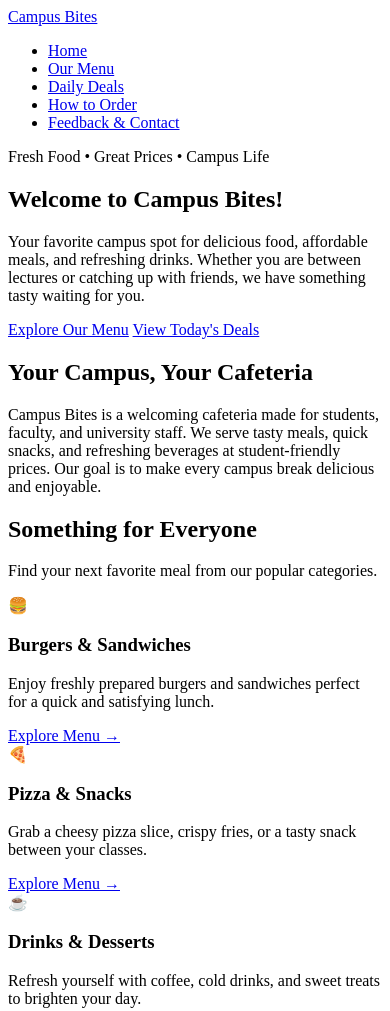
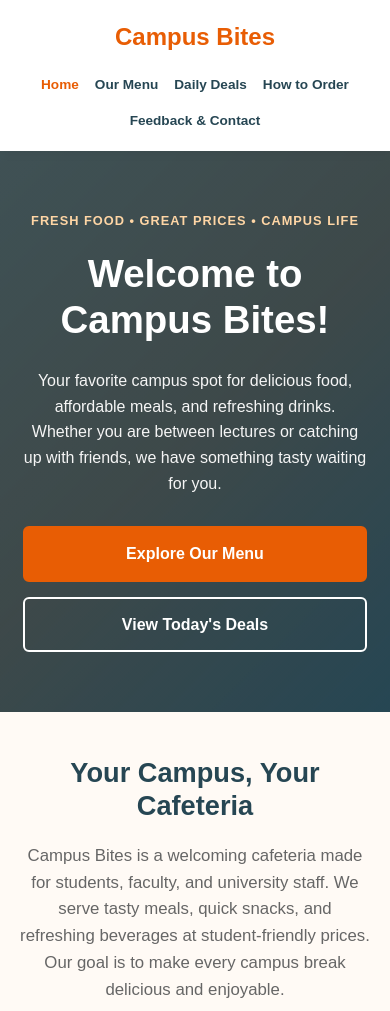
Before and after one commit to ahmedtahir0123/campus-cafeteria, a plain HTML site: page src/index.html in a window 390 px wide. Shown: the top 1011 px of the page. Drawn offline with Linux system fonts and the light colour scheme; files that its build step writes are made by us from their sources.

Commit message:
Updated the link tag in index.html and implmented style.css

```diff
--- a/src/index.html
+++ b/src/index.html
@@ -6,7 +6,7 @@
     <meta name="viewport" content="width=device-width, initial-scale=1.0">
     <meta name="description" content="Welcome to Campus Bites, your university cafeteria. Explore our menu, daily deals, ordering guide, and contact information.">
     <title>Campus Bites | University Cafeteria</title>
-    <link rel="stylesheet" href="styles/style.css">
+    <link rel="stylesheet" href="../styles/style.css">
 </head>
 <body>
 
--- a/styles/style.css
+++ b/styles/style.css
@@ -0,0 +1,546 @@
+
+/* =========================================
+   CAMPUS BITES - SHARED STYLESHEET
+   Homepage: index.html
+   ========================================= */
+
+
+/* 1. CSS RESET AND GLOBAL STYLES */
+
+* {
+    margin: 0;
+    padding: 0;
+    box-sizing: border-box;
+}
+
+:root {
+    --primary-color: #e85d04;
+    --primary-dark: #c94c00;
+    --secondary-color: #264653;
+    --accent-color: #f4a261;
+    --background-color: #fffaf5;
+    --white: #ffffff;
+    --text-color: #333333;
+    --muted-color: #666666;
+    --border-color: #eeeeee;
+    --shadow: 0 5px 20px rgba(0, 0, 0, 0.08);
+}
+
+html {
+    scroll-behavior: smooth;
+}
+
+body {
+    font-family: Arial, Helvetica, sans-serif;
+    line-height: 1.6;
+    color: var(--text-color);
+    background-color: var(--white);
+}
+
+a {
+    text-decoration: none;
+    color: inherit;
+}
+
+img {
+    max-width: 100%;
+    display: block;
+}
+
+ul {
+    list-style: none;
+}
+
+.container {
+    width: 90%;
+    max-width: 1200px;
+    margin: 0 auto;
+}
+
+.section {
+    padding: 70px 0;
+}
+
+h1,
+h2,
+h3 {
+    line-height: 1.2;
+}
+
+h2 {
+    font-size: 2rem;
+    margin-bottom: 20px;
+    color: var(--secondary-color);
+}
+
+p {
+    margin-bottom: 15px;
+}
+
+
+/* 2. HEADER AND NAVIGATION */
+
+header {
+    background-color: var(--white);
+    box-shadow: 0 2px 10px rgba(0, 0, 0, 0.06);
+    position: sticky;
+    top: 0;
+    z-index: 1000;
+}
+
+.navbar {
+    width: 90%;
+    max-width: 1200px;
+    min-height: 75px;
+    margin: 0 auto;
+
+    display: flex;
+    justify-content: space-between;
+    align-items: center;
+    gap: 25px;
+}
+
+.logo {
+    font-size: 1.7rem;
+    font-weight: 800;
+    color: var(--primary-color);
+    white-space: nowrap;
+}
+
+.nav-links {
+    display: flex;
+    align-items: center;
+    justify-content: flex-end;
+    gap: 25px;
+}
+
+.nav-links a {
+    font-size: 0.95rem;
+    font-weight: 600;
+    color: var(--secondary-color);
+    padding: 8px 0;
+    transition: color 0.3s ease;
+}
+
+.nav-links a:hover,
+.nav-links a.active {
+    color: var(--primary-color);
+}
+
+.nav-links a:focus-visible,
+.footer-links a:focus-visible,
+.text-link:focus-visible {
+    outline: 2px solid var(--primary-color);
+    outline-offset: 4px;
+}
+
+
+/* 3. HERO / WELCOME SECTION */
+
+.hero {
+    min-height: 520px;
+    padding: 90px 5%;
+
+    display: flex;
+    align-items: center;
+    justify-content: center;
+
+    text-align: center;
+    color: var(--white);
+
+    background:
+        linear-gradient(
+            rgba(38, 70, 83, 0.88),
+            rgba(38, 70, 83, 0.88)
+        ),
+        linear-gradient(
+            135deg,
+            #f4a261,
+            #e85d04,
+            #264653
+        );
+}
+
+.hero-content {
+    max-width: 850px;
+}
+
+.tagline {
+    color: #ffd6a5;
+    font-size: 1rem;
+    font-weight: 700;
+    letter-spacing: 2px;
+    text-transform: uppercase;
+    margin-bottom: 20px;
+}
+
+.hero h1 {
+    font-size: clamp(2.5rem, 5vw, 4.2rem);
+    margin-bottom: 25px;
+    font-weight: 800;
+}
+
+.hero-content > p:not(.tagline) {
+    max-width: 700px;
+    margin: 0 auto 30px;
+    font-size: 1.1rem;
+    color: #f5f5f5;
+}
+
+.hero-buttons {
+    display: flex;
+    justify-content: center;
+    align-items: center;
+    flex-wrap: wrap;
+    gap: 15px;
+}
+
+
+/* 4. BUTTONS */
+
+.btn {
+    display: inline-block;
+    padding: 13px 25px;
+    border: 2px solid var(--primary-color);
+    border-radius: 6px;
+
+    background-color: var(--primary-color);
+    color: var(--white);
+
+    font-weight: 700;
+    text-align: center;
+
+    transition:
+        background-color 0.3s ease,
+        color 0.3s ease,
+        transform 0.3s ease;
+}
+
+.btn:hover {
+    background-color: var(--primary-dark);
+    border-color: var(--primary-dark);
+    transform: translateY(-2px);
+}
+
+.btn:focus-visible {
+    outline: 3px solid var(--accent-color);
+    outline-offset: 4px;
+}
+
+.btn-secondary {
+    background-color: transparent;
+    color: var(--primary-color);
+    border-color: var(--primary-color);
+}
+
+.hero .btn-secondary {
+    color: var(--white);
+    border-color: var(--white);
+}
+
+.hero .btn-secondary:hover {
+    background-color: var(--white);
+    color: var(--secondary-color);
+}
+
+
+/* 5. ABOUT SECTION */
+
+.about {
+    background-color: var(--background-color);
+    text-align: center;
+}
+
+.about .container {
+    max-width: 900px;
+}
+
+.about p {
+    color: var(--muted-color);
+    font-size: 1.05rem;
+    margin-bottom: 0;
+}
+
+
+/* 6. FEATURED FOOD CATEGORIES */
+
+.featured {
+    text-align: center;
+}
+
+.section-description {
+    color: var(--muted-color);
+    margin-bottom: 40px;
+}
+
+.card-container {
+    display: grid;
+    grid-template-columns: repeat(3, minmax(0, 1fr));
+    gap: 30px;
+    margin-top: 35px;
+}
+
+.food-card {
+    padding: 35px 25px;
+    background-color: var(--white);
+    border: 1px solid var(--border-color);
+    border-radius: 12px;
+    box-shadow: var(--shadow);
+
+    display: flex;
+    flex-direction: column;
+    align-items: center;
+
+    transition:
+        transform 0.3s ease,
+        box-shadow 0.3s ease;
+}
+
+.food-card:hover {
+    transform: translateY(-7px);
+    box-shadow: 0 12px 28px rgba(0, 0, 0, 0.12);
+}
+
+.food-icon {
+    width: 85px;
+    height: 85px;
+    margin-bottom: 22px;
+    border-radius: 50%;
+
+    display: flex;
+    justify-content: center;
+    align-items: center;
+
+    background-color: #fff0e3;
+    font-size: 2.8rem;
+}
+
+.food-card h3 {
+    font-size: 1.3rem;
+    color: var(--secondary-color);
+    margin-bottom: 15px;
+}
+
+.food-card p {
+    color: var(--muted-color);
+    font-size: 0.95rem;
+    margin-bottom: 20px;
+}
+
+.text-link {
+    color: var(--primary-color);
+    font-weight: 700;
+    margin-top: auto;
+}
+
+.text-link:hover {
+    color: var(--primary-dark);
+    text-decoration: underline;
+}
+
+
+/* 7. DAILY DEALS BANNER */
+
+.deals-banner {
+    text-align: center;
+    background-color: var(--secondary-color);
+    color: var(--white);
+}
+
+.deals-banner h2 {
+    color: var(--white);
+}
+
+.deals-banner p {
+    max-width: 700px;
+    margin: 0 auto 25px;
+    color: #e8e8e8;
+}
+
+.deals-banner .btn {
+    margin-top: 5px;
+}
+
+
+/* 8. ORDERING INFORMATION */
+
+.order-info {
+    text-align: center;
+    background-color: var(--background-color);
+}
+
+.order-info p {
+    max-width: 750px;
+    margin: 0 auto 25px;
+    color: var(--muted-color);
+}
+
+
+/* 9. FEEDBACK SECTION */
+
+.feedback {
+    text-align: center;
+    background-color: var(--white);
+}
+
+.feedback p {
+    max-width: 750px;
+    margin: 0 auto 25px;
+    color: var(--muted-color);
+}
+
+
+/* 10. FOOTER */
+
+.footer {
+    padding: 35px 5%;
+    background-color: #1d333d;
+    color: var(--white);
+    text-align: center;
+}
+
+.footer p {
+    font-size: 0.9rem;
+    color: #d8e0e3;
+    margin-bottom: 8px;
+}
+
+.footer-links {
+    display: flex;
+    justify-content: center;
+    align-items: center;
+    flex-wrap: wrap;
+    gap: 25px;
+    margin-top: 20px;
+}
+
+.footer-links a {
+    color: #ffd6a5;
+    font-size: 0.9rem;
+    transition: color 0.3s ease;
+}
+
+.footer-links a:hover {
+    color: var(--white);
+    text-decoration: underline;
+}
+
+
+/* 11. RESPONSIVE DESIGN - TABLETS */
+
+@media screen and (max-width: 900px) {
+
+    .navbar {
+        flex-direction: column;
+        justify-content: center;
+        padding: 18px 0;
+        gap: 15px;
+    }
+
+    .nav-links {
+        justify-content: center;
+        flex-wrap: wrap;
+        gap: 12px 22px;
+    }
+
+    .card-container {
+        grid-template-columns: repeat(2, minmax(0, 1fr));
+        gap: 20px;
+    }
+
+    .hero {
+        min-height: 450px;
+        padding: 70px 5%;
+    }
+
+    .section {
+        padding: 55px 0;
+    }
+}
+
+
+/* 12. RESPONSIVE DESIGN - MOBILE PHONES */
+
+@media screen and (max-width: 600px) {
+
+    .navbar {
+        width: 92%;
+    }
+
+    .logo {
+        font-size: 1.5rem;
+    }
+
+    .nav-links {
+        gap: 10px 16px;
+    }
+
+    .nav-links a {
+        font-size: 0.85rem;
+    }
+
+    .hero {
+        min-height: 420px;
+        padding: 60px 6%;
+    }
+
+    .hero h1 {
+        font-size: 2.4rem;
+    }
+
+    .hero-content > p:not(.tagline) {
+        font-size: 1rem;
+    }
+
+    .tagline {
+        font-size: 0.8rem;
+        letter-spacing: 1px;
+    }
+
+    .hero-buttons {
+        flex-direction: column;
+        align-items: stretch;
+    }
+
+    .hero-buttons .btn {
+        width: 100%;
+    }
+
+    h2 {
+        font-size: 1.7rem;
+    }
+
+    .section {
+        padding: 45px 0;
+    }
+
+    .card-container {
+        grid-template-columns: 1fr;
+        gap: 22px;
+    }
+
+    .food-card {
+        padding: 28px 22px;
+    }
+
+    .footer-links {
+        gap: 12px 20px;
+    }
+}
+
+
+/* 13. REDUCED MOTION ACCESSIBILITY */
+
+@media (prefers-reduced-motion: reduce) {
+
+    html {
+        scroll-behavior: auto;
+    }
+
+    *,
+    *::before,
+    *::after {
+        animation-duration: 0.01ms !important;
+        transition-duration: 0.01ms !important;
+    }
+}
```
